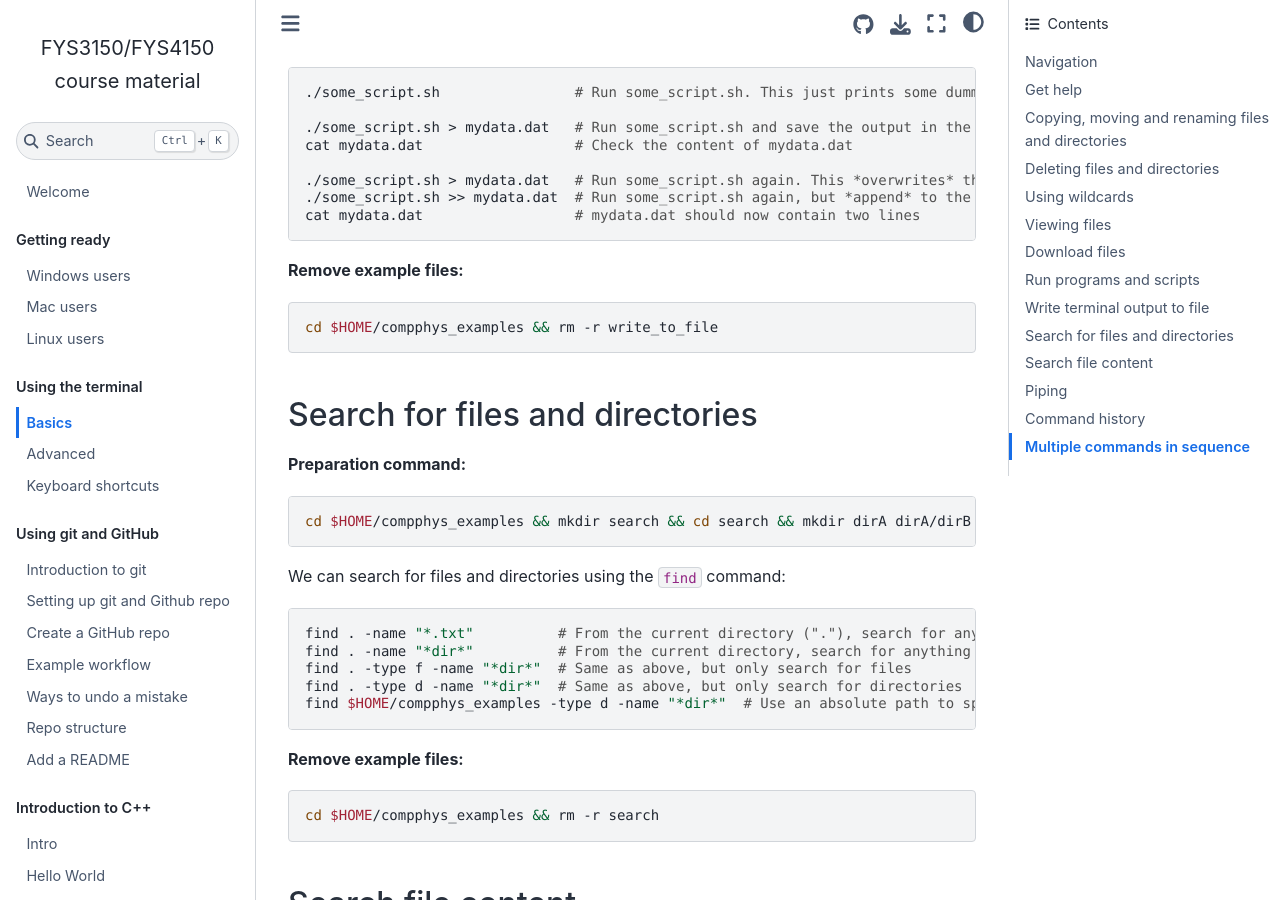
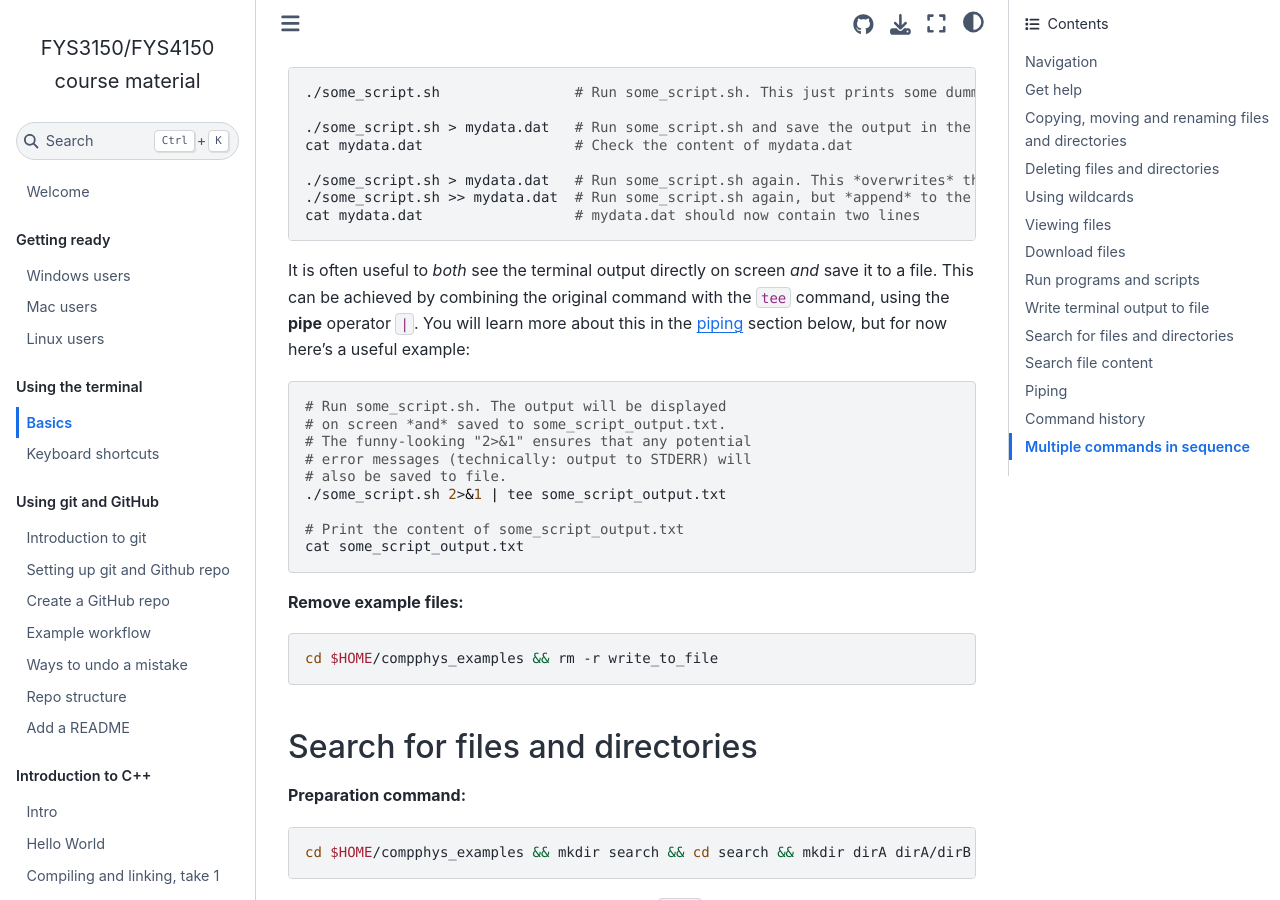
Before and after one commit to anderkve/FYS3150, a Jupyter Book: the page built from book/using_the_terminal/basics.md, in a window 1280 px wide and 900 px high, scrolled down 6671 px. Built offline with Jupyter Book 1.0.4 settings and Sphinx 7.4.7 and the Sphinx Book theme 1.1.4, drawn with Linux system fonts in a browser that asks for light colours; some of the changed text lies outside the part shown.

Commit message:
Terminal section: Tweaks to the basics section. Removed the advanced section.
	modified:   _toc.yml
	deleted:    book/using_the_terminal/advanced.md
	modified:   book/using_the_terminal/basics.md

````diff
--- a/_toc.yml
+++ b/_toc.yml
@@ -15,7 +15,6 @@ parts:
   - caption: Using the terminal
     chapters:
       - file: book/using_the_terminal/basics
-      - file: book/using_the_terminal/advanced
       - file: book/using_the_terminal/keyboard_shortcuts
 
   - caption: Using git and GitHub
--- a/book/using_the_terminal/basics.md
+++ b/book/using_the_terminal/basics.md
@@ -267,6 +266,21 @@ cat mydata.dat                  # Check the content of mydata.dat
 cat mydata.dat                  # mydata.dat should now contain two lines
 ```
 
+It is often useful to *both* see the terminal output directly on screen *and* save it to a file. This can be achieved by combining the original command with the `tee` command, using the **pipe** operator `|`. You will learn more about this in the [piping](sec:piping) section below, but for now here's a useful example:
+
+```sh
+# Run some_script.sh. The output will be displayed
+# on screen *and* saved to some_script_output.txt.
+# The funny-looking "2>&1" ensures that any potential
+# error messages (technically: output to STDERR) will
+# also be saved to file.
+./some_script.sh 2>&1 | tee some_script_output.txt
+
+# Print the content of some_script_output.txt
+cat some_script_output.txt
+```
+
+
 **Remove example files:**
 ```sh
 cd $HOME/compphys_examples && rm -r write_to_file
@@ -343,7 +357,7 @@ Grepping is often combined with **piping**, which is the next topic below.
 ```sh
 cd $HOME/compphys_examples && rm -r search_file_content
 ```
-
+(sec:piping)=
 ## Piping
 
 **Preparation command:**
````
Also changed, not shown: other parts of book/using_the_terminal/basics.md (+1 -2 lines), book/using_the_terminal/advanced.md (deleted, +0 -67 lines).
